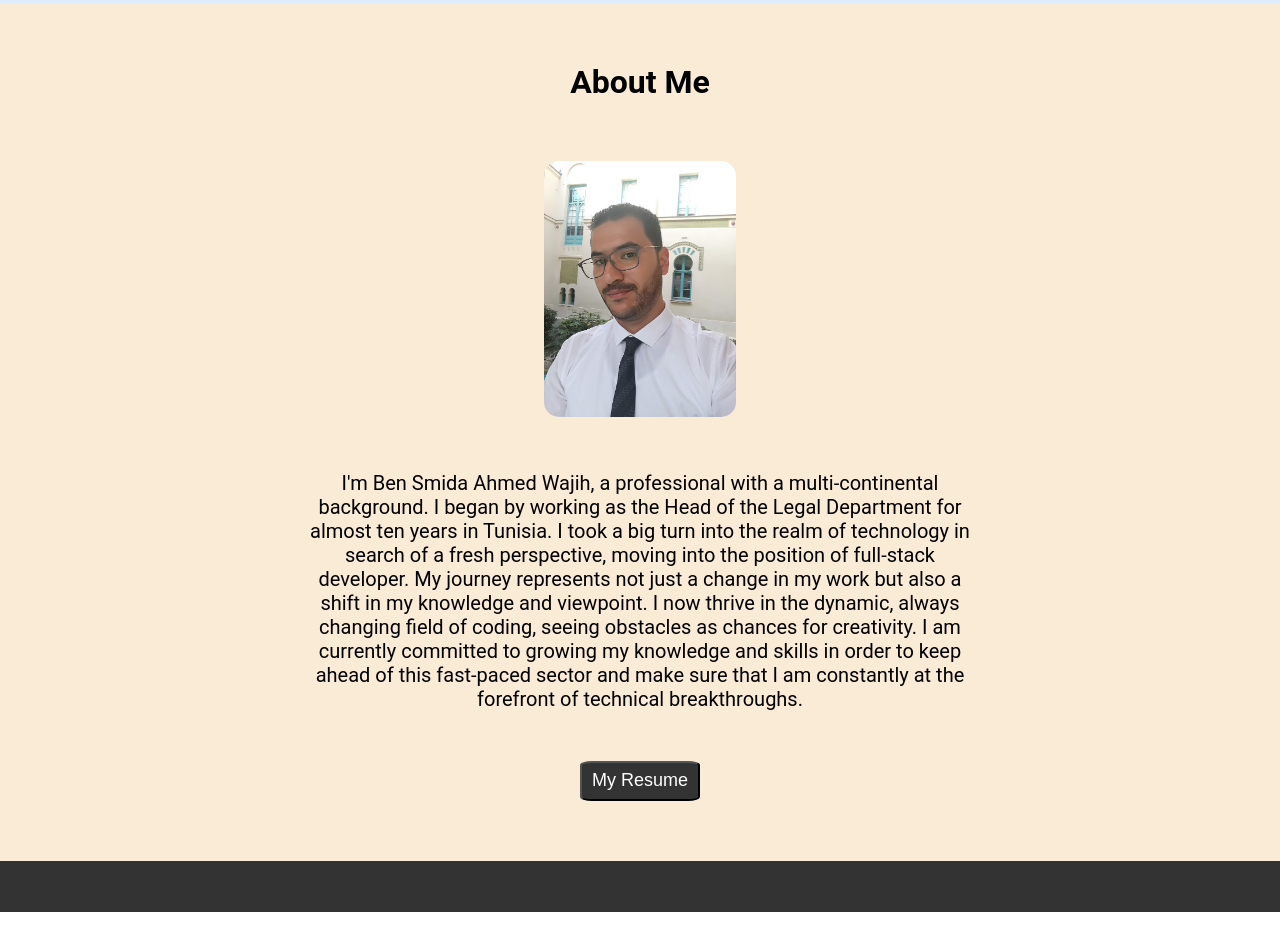
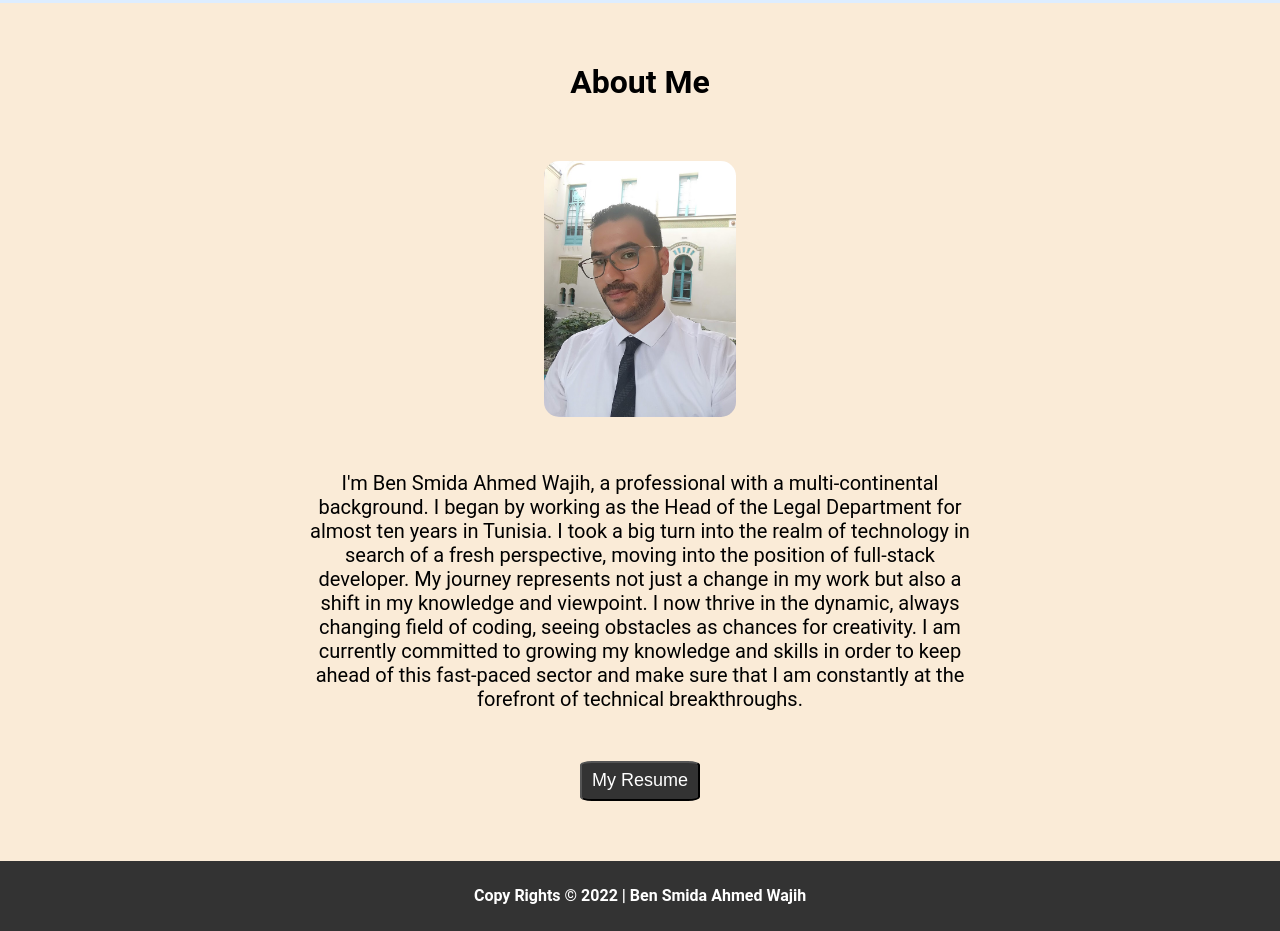
Before and after one commit to Ahmwajih/aboutme.ahmedwajih, a plain HTML site: page index.html in a window 1280 px wide. Shown: the part 1858-2789 px from the top of the page. Drawn offline with Linux system fonts and the light colour scheme.

Commit message:
second commit

```diff
--- a/index.html
+++ b/index.html
@@ -68,7 +68,7 @@
 </div>
 <!-- section footer -->
 <footer>
-    <h4></h4>
+    <h4>Copy Rights © 2022 | Ben Smida Ahmed Wajih</h4>
 </footer>
 </body>
 </html>
```
